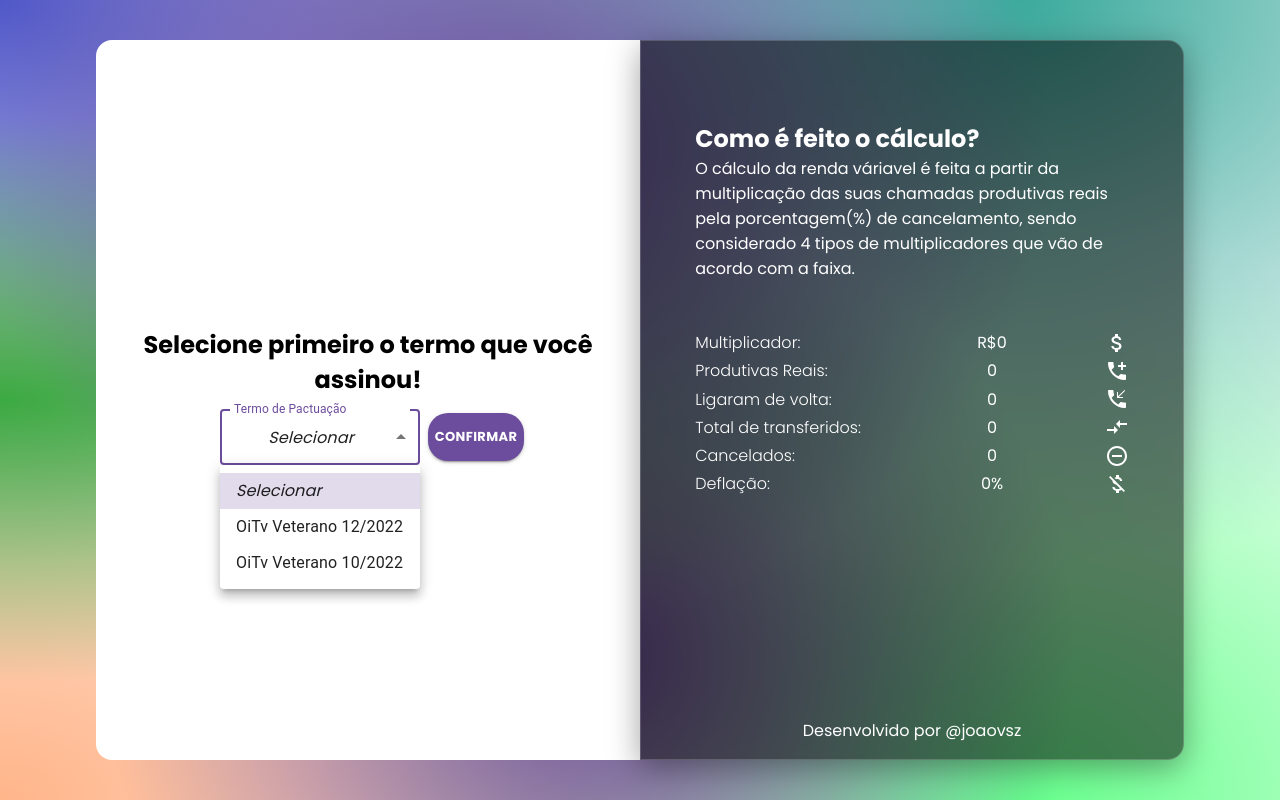
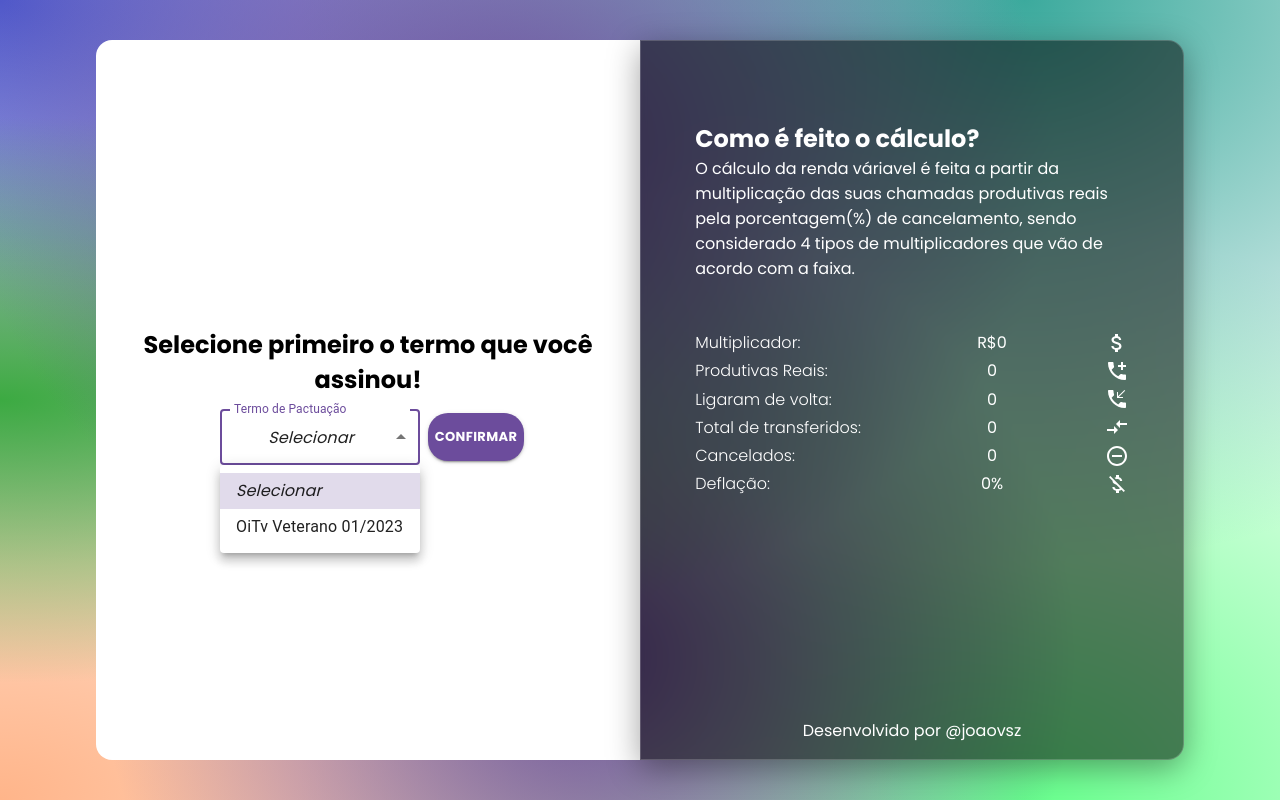
Before and after one commit to joaovsz/simuladorRv, a React (Vite) app: page / in a window 1280 px wide. Both pictures are taken after a click on the element "Selecionar". Built offline with nearby package versions, Linux system fonts and the light colour scheme.

Commit message:
Removed: Termo de novato retirado

```diff
--- a/src/components/Form/Inputs/Input-forms.jsx
+++ b/src/components/Form/Inputs/Input-forms.jsx
@@ -57,8 +57,8 @@ export const InputForms = () => {
                 <MenuItem value={0}>
                   <em>Selecionar</em>
                 </MenuItem>
-                <MenuItem value={2}>OiTv Veterano 12/2022</MenuItem>
-                <MenuItem value={3}>OiTv Veterano 10/2022</MenuItem>
+                <MenuItem value={2}>OiTv Veterano 01/2023</MenuItem>
+
 
 
               </Select>
```
